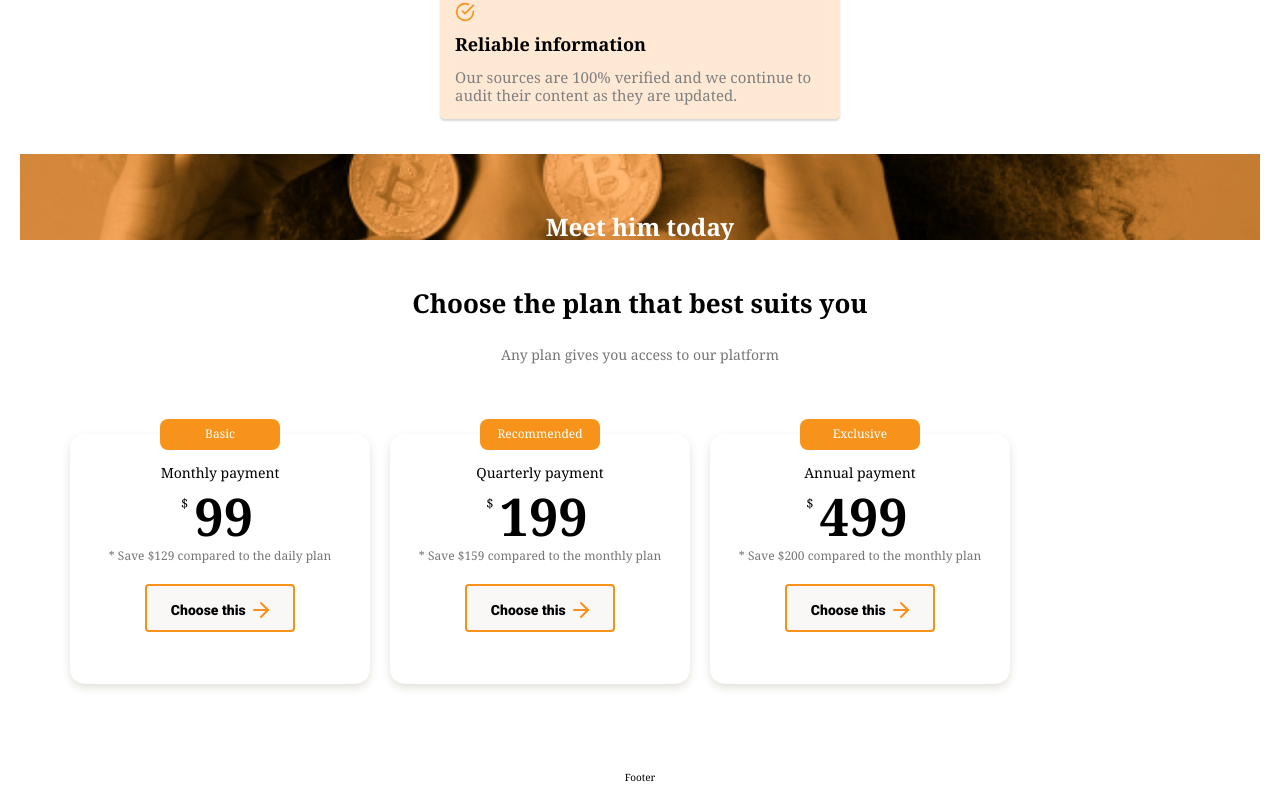
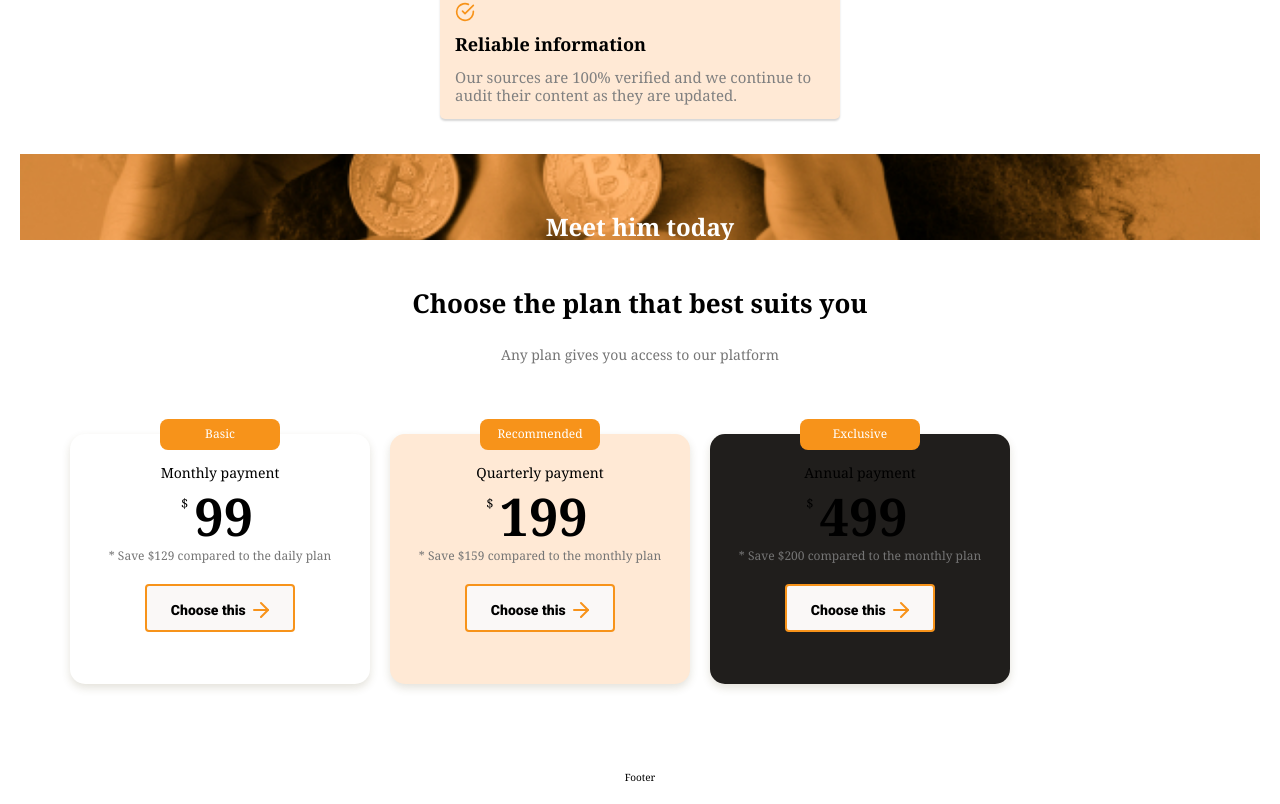
Before and after one commit to rroderickk/mobilefirst, a React app: page /mobilefirst/ in a window 1280 px wide. Shown: the part 2810-3614 px from the top of the page. Built offline with nearby package versions, Linux system fonts and the light colour scheme; no server answers.

Commit message:
[ADD] conditional styles card plans

```diff
--- a/src/components/SectionCuatro/Card.jsx
+++ b/src/components/SectionCuatro/Card.jsx
@@ -3,7 +3,8 @@ import "./index.scss";//!@
 
 const Card =({ CardData })=> { return ( <>
 
-<article className="plans-container-card">
+<article
+className={`plans-container-card ${CardData.plan=="Exclusive" && "Exclusive" || CardData.plan=="Recommended" && "Recommended"}`}>
   <p className="recomendado">{CardData.plan}</p>
   <div className="plan-info-container">
     <h3 className="plan-card-title">{CardData.membresy} payment</h3>
--- a/src/components/SectionCuatro/index.scss
+++ b/src/components/SectionCuatro/index.scss
@@ -37,6 +37,7 @@
   border-radius: 15px;
   box-shadow: 0 4px 8px rgba(89, 73, 30, 0.16);
 }
+
 .plans-container-slider::-webkit-scrollbar {
   background-color: var(--soft-orange);
   height: 3px;
@@ -87,6 +88,14 @@
   overscroll-behavior-x: contain;
   scroll-snap-type: x proximity;
 }
+.plan-card-ca:last-child:after {
+    content: "";
+    width: 50px;
+    height: 1px;
+    position: absolute;
+    left: 100%;
+    top: 0px;
+}
 .plan-card-saving{
   font-size: 1.2rem;
   color: #757575;
@@ -114,6 +123,12 @@
   vertical-align: text-bottom;
   // outline: 1px solid red;
 }
+.Exclusive{
+  background-color: var(--warn-black);
+}
+.Recommended{
+  background-color: var(--soft-orange);
+}
 @media (min-width: 750px) {
   .plans__container--slider::-webkit-scrollbar {
     display: none;
```
